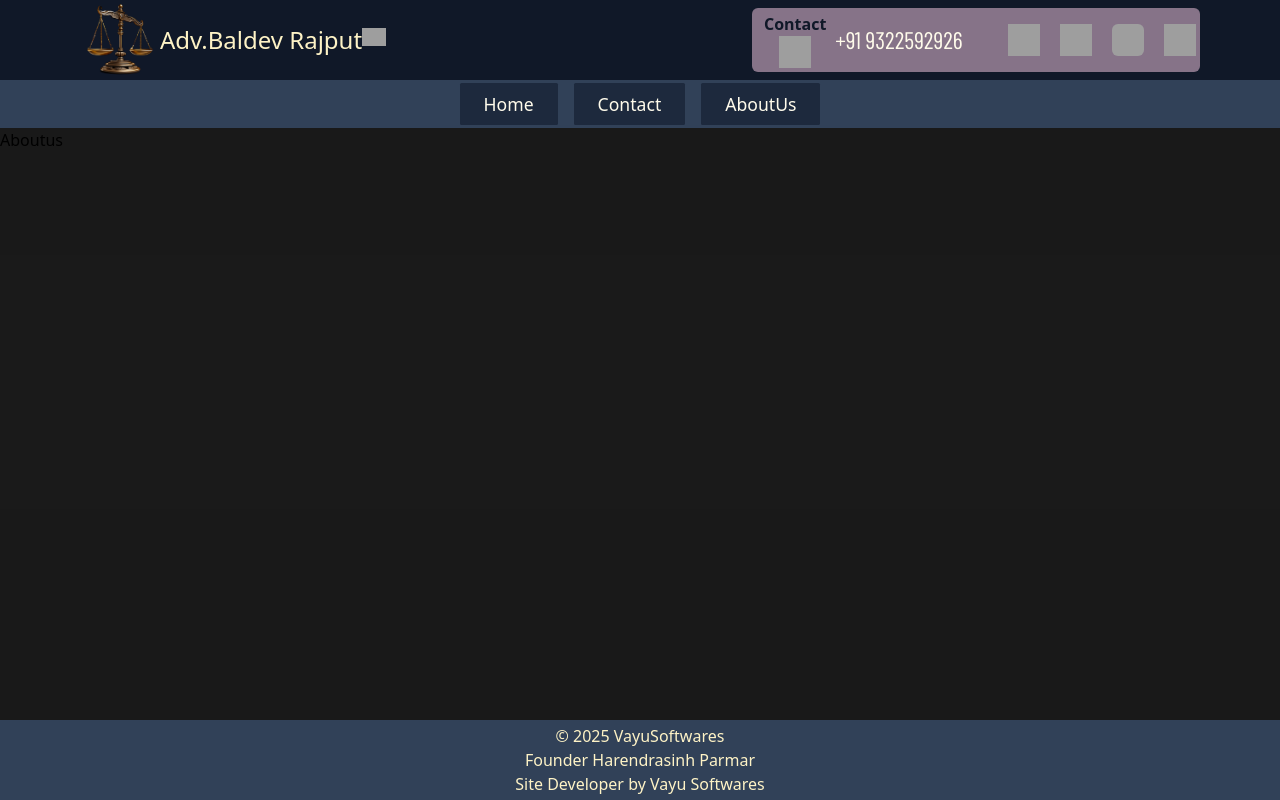
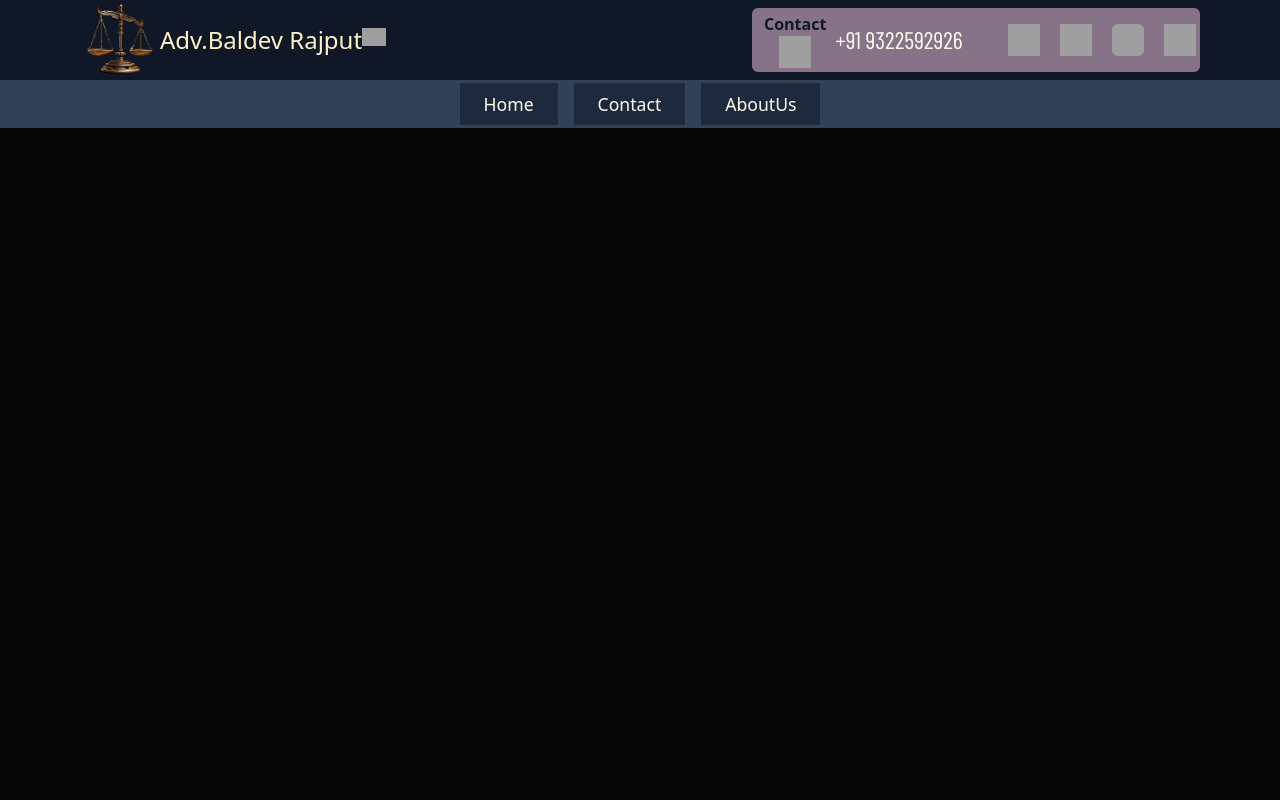
Before and after one commit to harendrasinp/advocate, a React (Vite) app: page /About in a window 1280 px wide. Shown: the top 800 px of the page. Built offline with nearby package versions, Linux system fonts and the light colour scheme; grey boxes are pictures that could not be loaded; a web font is replaced by a local one.

Commit message:
mob update

```diff
--- a/src/Aboutus.jsx
+++ b/src/Aboutus.jsx
@@ -2,6 +2,8 @@ import React from 'react'
 
 export const Aboutus = () => {
   return (
-    <div>Aboutus</div>
+    <div className='min-h-screen w-full bg-[url("/images/aboutImage.jpg")] bg-cover bg-center bg-no-repeat'>
+      <div className='min-h-screen w-full bg-black/75'></div>
+    </div>
   )
 }
--- a/src/Contact.jsx
+++ b/src/Contact.jsx
@@ -2,6 +2,8 @@ import React from 'react'
 
 export const Contact = () => {
   return (
-    <div className='bg-amber-400'>Contact</div>
+    <div className='min-h-screen w-full bg-[url("/images/contactImage.jpg")] bg-center bg-cover bg-no-repeat'>
+
+    </div>
   )
 }
--- a/src/Homepage.jsx
+++ b/src/Homepage.jsx
@@ -5,13 +5,13 @@ export const Homepage = () => {
     <div className='w-full min-h-full  bg-[url("/images/backgrond.jpg")] bg-cover bg-no-repeat bg-center'>
       <div className='w-full min-h-screen bg-black/65 lg:px-[10rem] lg:py-10'>
 
-        <div className='w-full py-[2rem] bg-slate-500/35 flex justify-center items-center flex-col lg:flex-row lg:items-end lg:py-0'>
+        <div className='w-full py-[2rem] bg-slate-500/20 flex justify-center items-center flex-col lg:flex-row lg:items-end lg:py-0'>
 
           <div className='h-[13rem] w-[10rem] lg:h-[25rem] lg:w-[19rem]'>
             <img className='h-full w-full' src="/images/baldevji2.jpg" alt="jiju" />
           </div>
 
-          <div className='text-white w-[22rem] flex flex-col justify-center items-center text-justify lg:items-start lg:w-[50rem] px-2'>
+          <div className='text-purple-200 w-[22rem] flex flex-col justify-center items-center text-justify lg:items-start lg:w-[50rem] px-2'>
             <div>{baldevjiDetail.Name}</div>
             <div>{baldevjiDetail.Experience}</div>
             <div>{baldevjiDetail.Specialization}</div>
--- a/src/index.css
+++ b/src/index.css
@@ -32,7 +32,7 @@
 
   .barlow-condensed-semibold {
     font-family: "Barlow Condensed", sans-serif;
-    font-weight: 600;
+    font-weight:300;
     font-style: normal;
   }
 
```
Also changed, not shown: public/images/aboutImage.jpg (added), public/images/contactImage.jpg (added).
